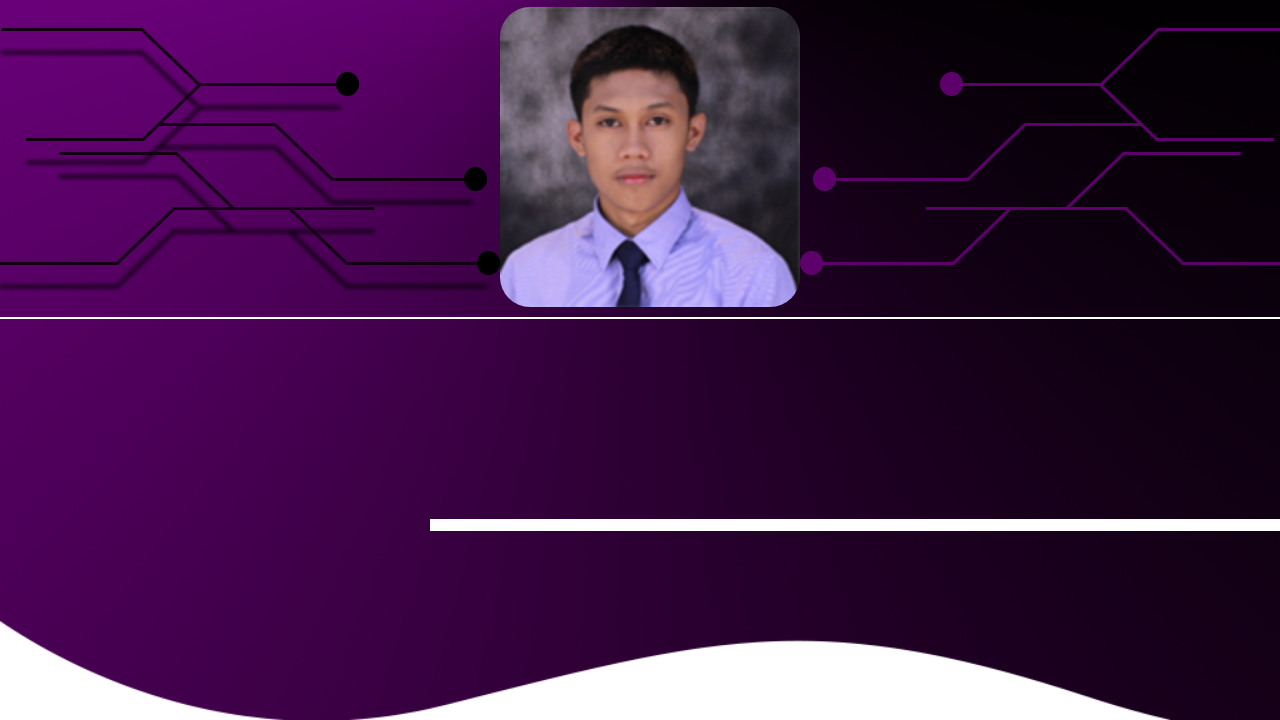
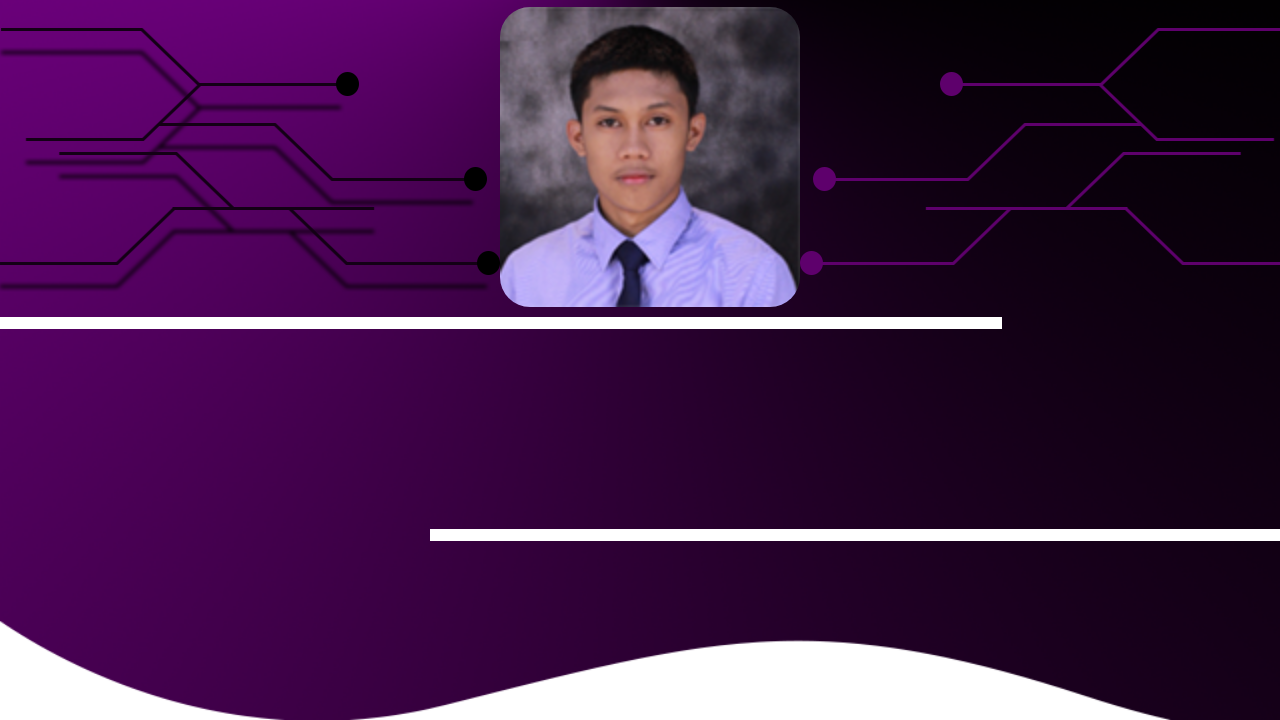
Before and after one commit to abriljb/My-Portfolio, a plain HTML site: page index.html in a window 1280 px wide. Shown: the part 80-800 px from the top of the page. Drawn offline with Linux system fonts and the light colour scheme.

Commit message:
Progress again

```diff
--- a/index.html
+++ b/index.html
@@ -38,7 +38,7 @@
                     <img src="img/rightwired.png" alt="rightwire">
                 </div>
             </div>
-            <hr class="first-line" color="white" stygile="width: 1000px; height: 10px;" >
+            <hr class="first-line" color="white" style="width: 1000px; height: 10px;" >
             <hr class="second-line" color="white" style="width: 1000px; height: 10px;" >
         </div>
 
```
